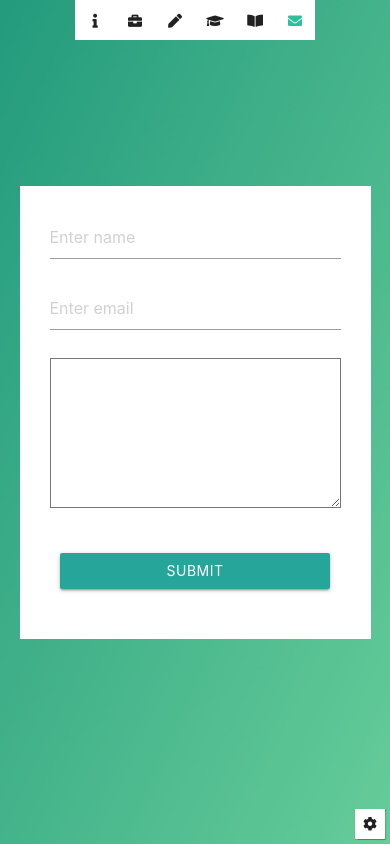
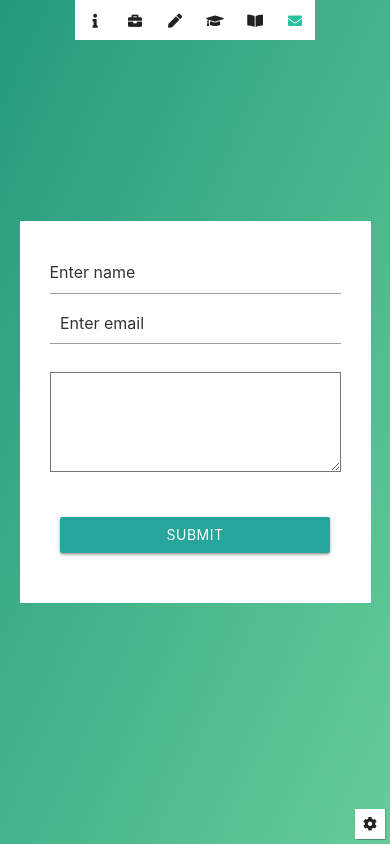
Before and after one commit to vatsal-kandoi/v1, an Angular app: page /contact in a window 390 px wide. Built offline with nearby package versions, Linux system fonts and the light colour scheme.

Commit message:
Made contactus responsive

```diff
--- a/src/app/contact/contact.component.css
+++ b/src/app/contact/contact.component.css
@@ -18,6 +18,12 @@
 .dark-input{
     color: white;
 }
+.dark-input::placeholder{
+  color: rgba(255,255,255,0.8)
+}
+input::placeholder{
+  color:rgba(0,0,0,0.8)
+}
 .dark-input:focus{
     border-bottom: 1px solid #37c43e;
 }
@@ -30,3 +36,8 @@
 .success{
     background-color: #37c43e;
 }
+@media only screen and (max-width:1000px){
+  .textarea{
+    height:100px;
+  }
+}
--- a/src/app/contact/contact.component.html
+++ b/src/app/contact/contact.component.html
@@ -5,10 +5,8 @@
             <div class="row">
                 <div class="col l5 s12 m10 offset-m1">
                     <div class="row">
-                        <input type="text" class="input" [ngClass]="{'dark-input':darkMode}" placeholder="Enter name">
-                    </div>
-                    <div class="row">
-                        <input text="email" class="input" [ngClass]="{'dark-input':darkMode}" placeholder="Enter email">
+                        <input type="text" class="col m5 s12 l12 input" [ngClass]="{'dark-input':darkMode}" placeholder="Enter name">
+                        <input text="email" class="col m5 offset-m2 s12 l12 input" [ngClass]="{'dark-input':darkMode}" placeholder="Enter email">
                     </div>
                 </div>
                 <div class="col l6 offset-l1 s12 m10 offset-m1">
--- a/src/app/skills/skills.component.ts
+++ b/src/app/skills/skills.component.ts
@@ -4,9 +4,9 @@ import { DarkmodeService } from '../shared/darkmode.service';
 @Component({
   selector: 'app-skills',
   template: `
-  <div class="conatainer">
+  <div class="">
     <div class="row skills-div" [ngClass]="{'dark-skill':darkMode}">
-      <div class="col s6" *ngFor="let skill of skills">
+      <div class="col l6 m6 s12 flex" *ngFor="let skill of skills">
         <app-skill [skill]="skill"></app-skill>
       </div>
     </div>
@@ -19,6 +19,12 @@ import { DarkmodeService } from '../shared/darkmode.service';
     }
     .dark-skill{
       color:white;
+    }
+    @media only screen and (max-width: 600px){
+      .flex{
+        display:flex;
+        justify-content:center;
+      }
     }
     `
   ]
```
